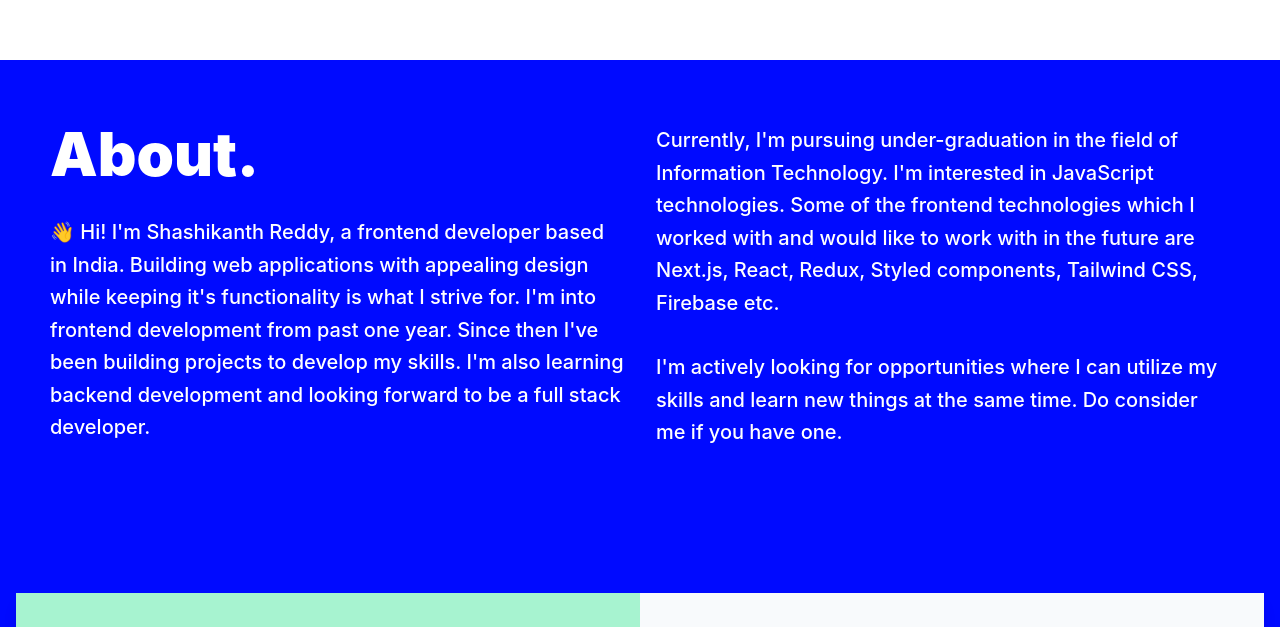
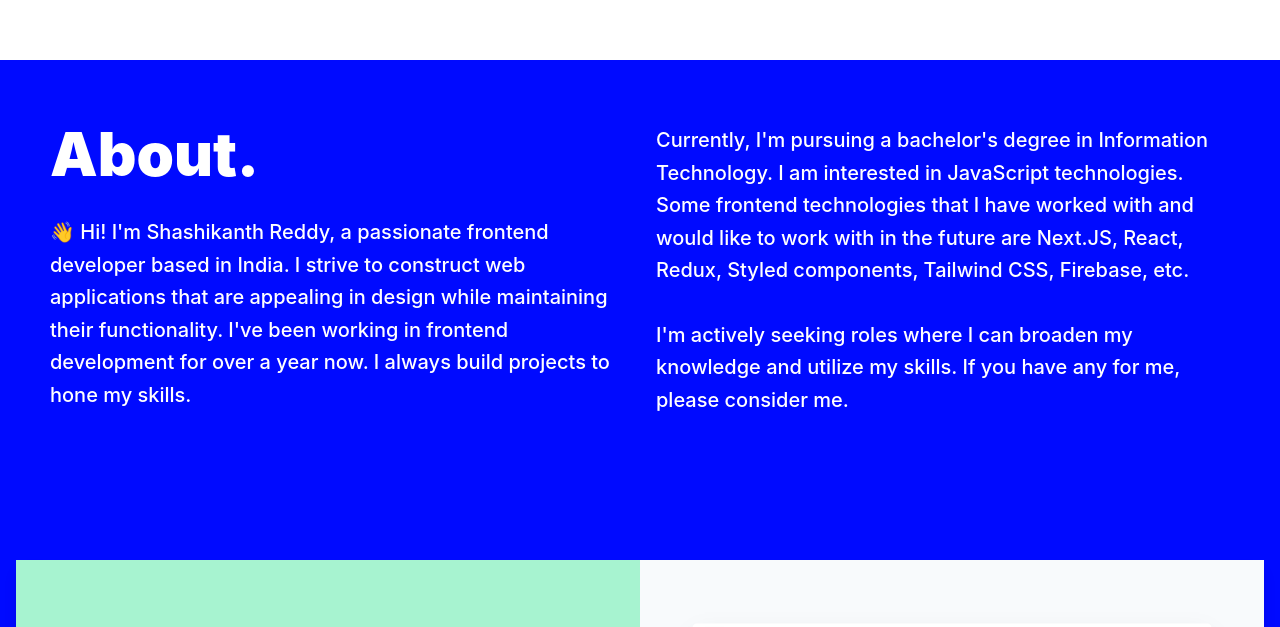
Before and after one commit to shashiirk/v2, a Next.js app: page / in a window 1280 px wide. Shown: the part 740-1367 px from the top of the page. Built offline with nearby package versions, Linux system fonts and the light colour scheme; a web font is replaced by a local one.

Commit message:
rewrote about section with better grammar

```diff
--- a/components/About.js
+++ b/components/About.js
@@ -5,26 +5,24 @@ const About = () => {
         <div className="w-full tablet:mr-8">
           <div className="mb-8 text-5xl tablet:text-6xl font-black">About.</div>
           <div className="text-xl leading-relaxed mb-8 tablet:mb-0">
-            👋 Hi! I&apos;m Shashikanth Reddy, a frontend developer based in
-            India. Building web applications with appealing design while keeping
-            it&apos;s functionality is what I strive for. I&apos;m into frontend
-            development from past one year. Since then I&apos;ve been building
-            projects to develop my skills. I&apos;m also learning backend
-            development and looking forward to be a full stack developer.
+            👋 Hi! I&apos;m Shashikanth Reddy, a passionate frontend developer
+            based in India. I strive to construct web applications that are
+            appealing in design while maintaining their functionality. I&apos;ve
+            been working in frontend development for over a year now. I always
+            build projects to hone my skills.
           </div>
         </div>
         <div className="w-full text-xl leading-relaxed">
           <p className="mb-8">
-            Currently, I&apos;m pursuing under-graduation in the field of
-            Information Technology. I&apos;m interested in JavaScript
-            technologies. Some of the frontend technologies which I worked with
-            and would like to work with in the future are Next.js, React, Redux,
-            Styled components, Tailwind CSS, Firebase etc.
+            Currently, I&apos;m pursuing a bachelor&apos;s degree in Information
+            Technology. I am interested in JavaScript technologies. Some
+            frontend technologies that I have worked with and would like to work
+            with in the future are Next.JS, React, Redux, Styled components,
+            Tailwind CSS, Firebase, etc.
           </p>
           <p>
-            I&apos;m actively looking for opportunities where I can utilize my
-            skills and learn new things at the same time. Do consider me if you
-            have one.
+            I&apos;m actively seeking roles where I can broaden my knowledge and
+            utilize my skills. If you have any for me, please consider me.
           </p>
         </div>
       </div>
```
